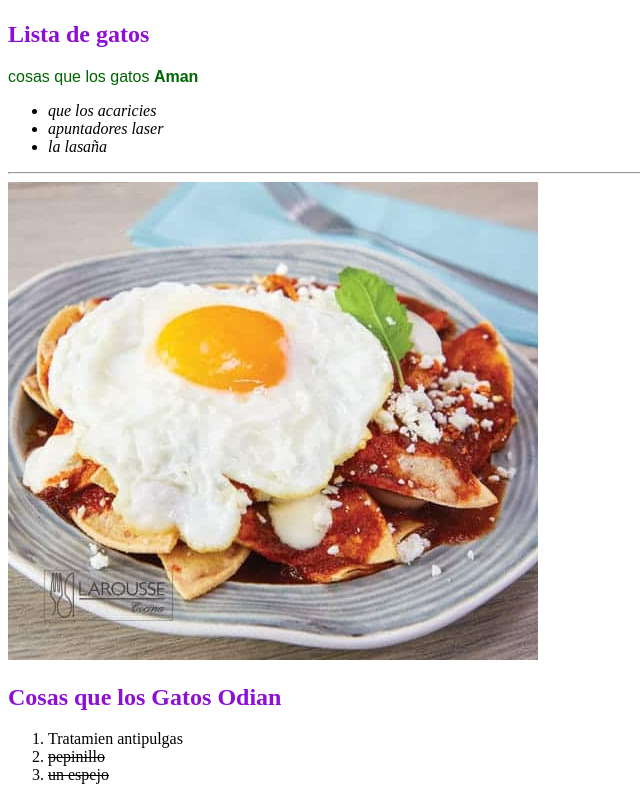
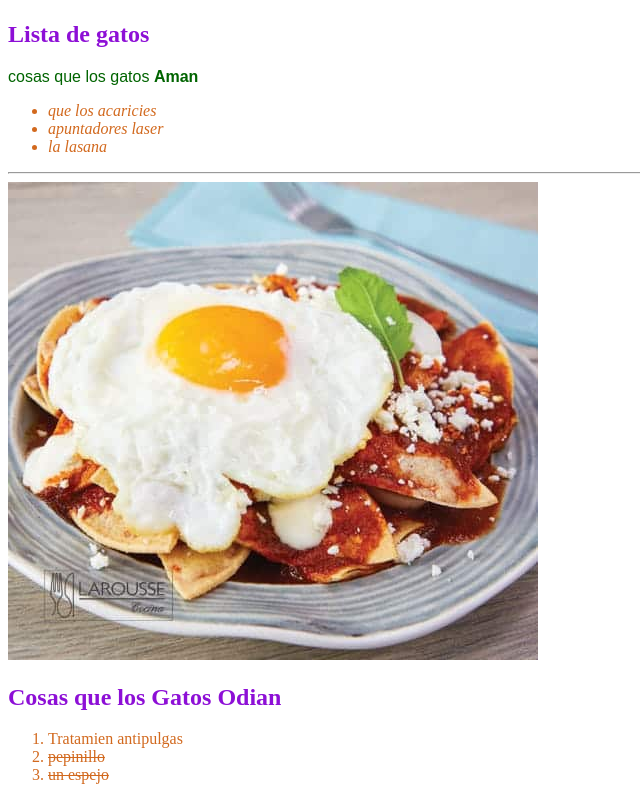
Before and after one commit to LUISS-RAMZ/App-de-Gatos, a plain HTML site: page Index.html in a window 1280 px wide. Shown: the part 518-1304 px from the top of the page, without its empty margins (0-640 px from the left). Drawn offline with Linux system fonts and the light colour scheme.

Commit message:
hice cambios en en estilos cree una clase

```diff
--- a/CSS/styles.css
+++ b/CSS/styles.css
@@ -9,3 +9,7 @@ h1 {
   p {
     color: darkgreen; font: 1em sans-serif;
   }
+
+  .listas{
+    color: chocolate;
+  }
--- a/Index.html
+++ b/Index.html
@@ -35,16 +35,16 @@
         <h2 id="LG">Lista de gatos</h2>
         <div>
             <p>cosas que los gatos <strong>Aman</strong></p>
-            <ul>
+            <ul class="listas">
               <li><em>que los acaricies</em></li>
               <li><em>apuntadores laser</em></li>
-              <li><em>la lasaña</em></li>
+              <li><em>la lasana</em></li>
             </ul>
           <hr>
         <img src="Imgs/Chileaquiles-rojos.jpg" alt="Foto de chileaquiles rojos">
           <!-- la etiqueta <Strong></Strong> se utiliza para poner un texo en negrita -->
           <h2 id="CGO">Cosas que los Gatos <strong>Odian</strong></h2>
-            <ol>
+            <ol class="listas">
               <li>Tratamien antipulgas</li>
               <li><s>pepinillo</s></li>
               <li><s>un espejo</s></li>
```
